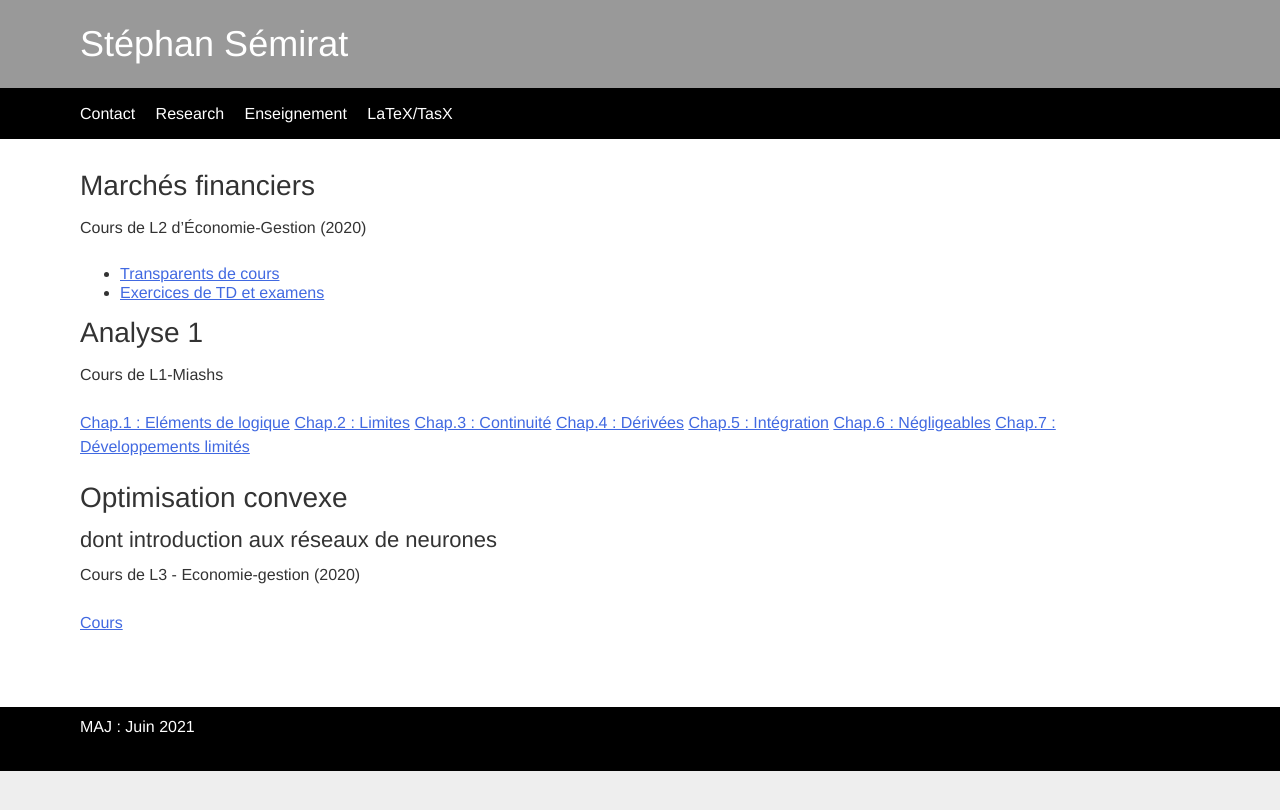
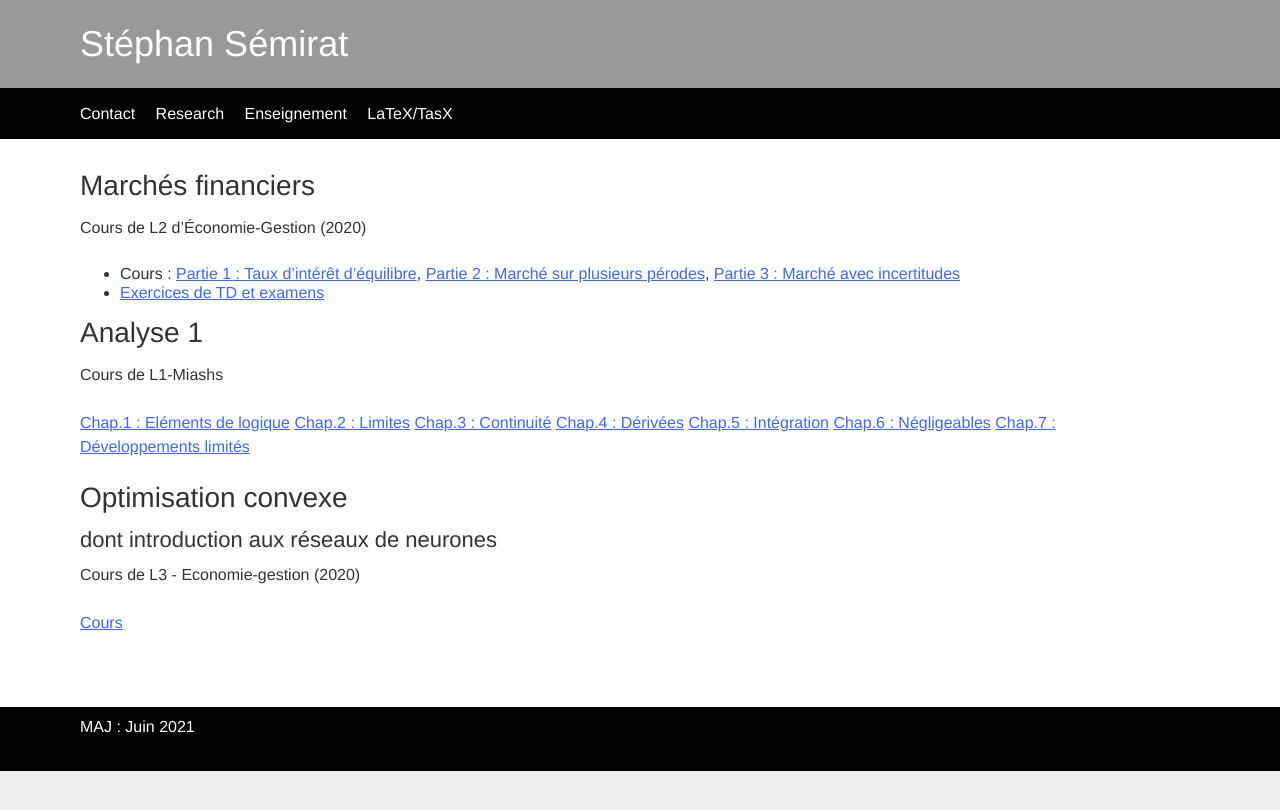
Before and after one commit to ssemirat/ssemirat.github.io, a Jekyll site: the page built from enseignement.md, in a window 1280 px wide. Shown: the top 810 px of the page. Built offline with Jekyll 4.4.1, drawn with Linux system fonts in a browser that asks for light colours.

Commit message:
modified:   enseignement.md

```diff
--- a/enseignement.md
+++ b/enseignement.md
@@ -7,7 +7,7 @@ layout: "default"
 
 Cours de L2 d'&Eacute;conomie-Gestion (2020)
 
-- <a href="https://cloud.univ-grenoble-alpes.fr/index.php/s/AfPz7eLwXSfFzd4">Transparents de cours</a>
+- Cours : [Partie 1 : Taux d'intérêt d'équilibre](https://cloud.univ-grenoble-alpes.fr/index.php/s/sZPySzjbZcHPDjB), [Partie 2 : Marché sur plusieurs pérodes](https://cloud.univ-grenoble-alpes.fr/index.php/s/PP5HZJt2idMjXz5), [Partie 3 : Marché avec incertitudes](https://cloud.univ-grenoble-alpes.fr/index.php/s/WH369ei52ikDnT3)
 - <a href="https://cloud.univ-grenoble-alpes.fr/index.php/s/FXoii3DGpZXDJCY">Exercices de TD et examens</a>
 
 ## Analyse 1
```
